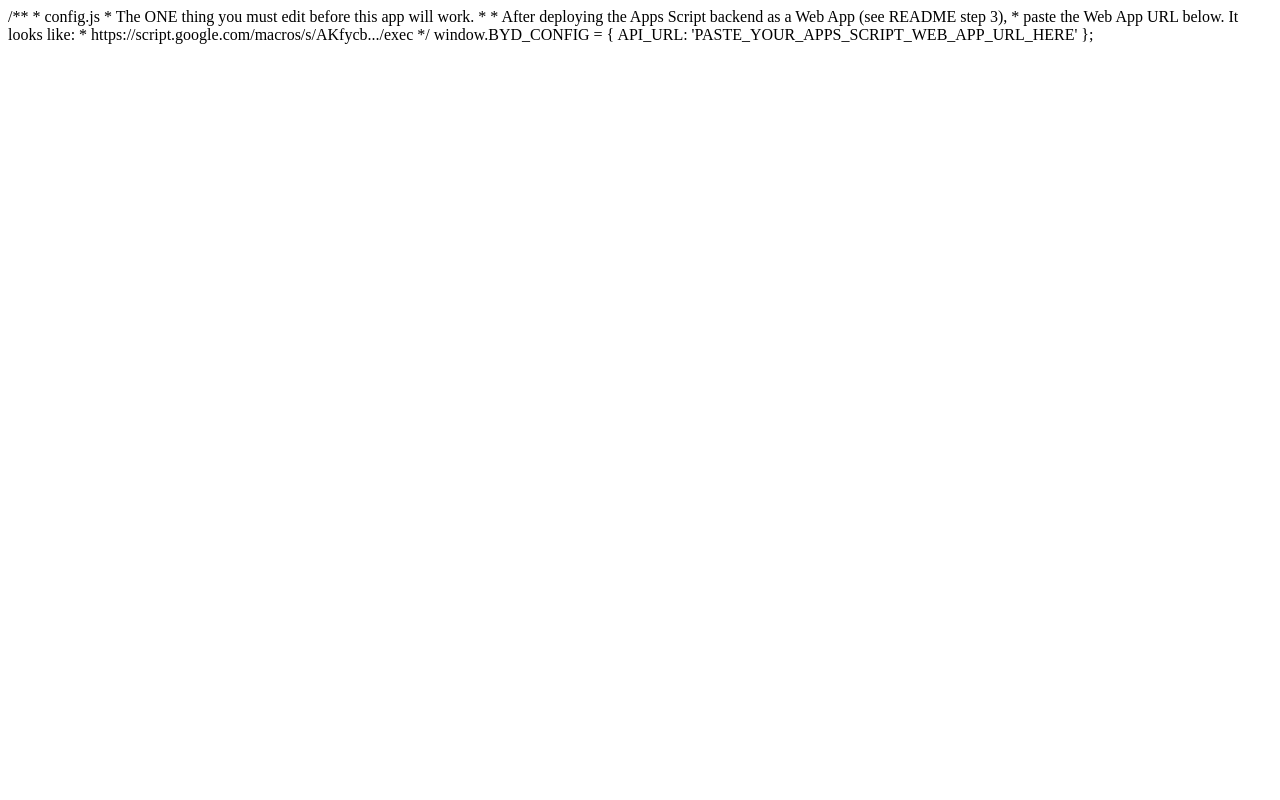
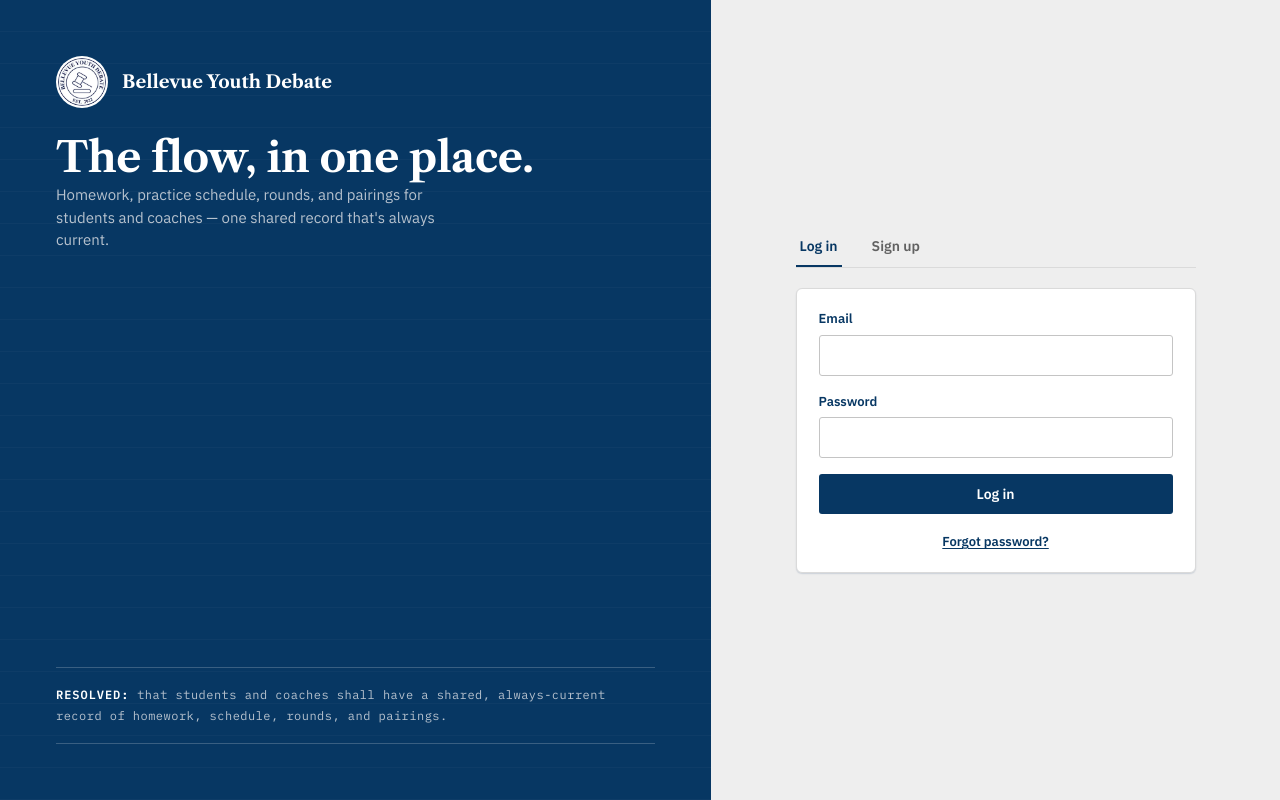
Before and after one commit to bellevueyouthdebate/byd-portal, a plain HTML site: page index.html in a window 1280 px wide. Drawn offline with nearby package versions, Linux system fonts and the light colour scheme.

Commit message:
Update index.html

```diff
--- a/index.html
+++ b/index.html
@@ -1,11 +1,115 @@
-/**
- * config.js
- * The ONE thing you must edit before this app will work.
- *
- * After deploying the Apps Script backend as a Web App (see README step 3),
- * paste the Web App URL below. It looks like:
- *   https://script.google.com/macros/s/AKfycb.../exec
- */
-window.BYD_CONFIG = {
-  API_URL: 'PASTE_YOUR_APPS_SCRIPT_WEB_APP_URL_HERE'
-};
+<!DOCTYPE html>
+<html lang="en">
+<head>
+<meta charset="UTF-8">
+<meta name="viewport" content="width=device-width, initial-scale=1.0">
+<title>Bellevue Youth Debate | Portal</title>
+<link rel="icon" href="assets/logo.webp">
+<link rel="stylesheet" href="css/styles.css">
+<style>
+  body.login-body { background: var(--ink); }
+  .login-shell { min-height: 100vh; display: flex; }
+  .login-hero {
+    flex: 1.15; background: var(--ink); color: #fff; padding: 56px;
+    display: flex; flex-direction: column; justify-content: space-between;
+    background-image: repeating-linear-gradient(to bottom, transparent, transparent 31px, rgba(255,255,255,0.055) 32px);
+  }
+  .login-hero-top { display: flex; align-items: center; gap: 14px; }
+  .login-hero-top img { width: 52px; height: 52px; border-radius: 50%; background: #fff; padding: 2px; }
+  .login-hero-top .brand-mark-name { font-size: 18px; color: #fff; }
+  .login-hero h1 { color: #fff; font-size: 42px; max-width: 480px; margin-top: 26px; line-height: 1.1; }
+  .login-hero .tagline { color: var(--text-on-ink-muted); max-width: 420px; font-size: 15px; }
+  .resolution-strip {
+    font-family: var(--font-mono); font-size: 12px; letter-spacing: 0.04em; line-height: 1.8;
+    color: var(--text-on-ink-muted);
+    border-top: 1px solid rgba(255,255,255,0.2); border-bottom: 1px solid rgba(255,255,255,0.2);
+    padding: 16px 0; margin-top: 32px;
+  }
+  .resolution-strip b { color: #fff; letter-spacing: 0.08em; }
+  .login-panel { flex: 1; background: var(--paper); display: flex; align-items: center; justify-content: center; padding: 40px 24px; }
+  .login-card { width: 100%; max-width: 400px; }
+  .login-card .card { margin-bottom: 0; }
+  .auth-foot { text-align: center; margin-top: 18px; }
+  @media (max-width: 880px) {
+    .login-shell { flex-direction: column; }
+    .login-hero { padding: 32px 24px; }
+    .login-hero h1 { font-size: 28px; }
+  }
+</style>
+</head>
+<body class="login-body">
+  <div class="login-shell">
+    <div class="login-hero">
+      <div>
+        <div class="login-hero-top">
+          <img src="assets/logo.webp" alt="Bellevue Youth Debate seal">
+          <div class="brand-mark-name">Bellevue Youth Debate</div>
+        </div>
+        <h1>The flow, in one place.</h1>
+        <p class="tagline">Homework, practice schedule, rounds, and pairings for students and coaches &mdash; one shared record that's always current.</p>
+      </div>
+      <div class="resolution-strip">
+        <b>RESOLVED:</b> that students and coaches shall have a shared, always-current record of homework, schedule, rounds, and pairings.
+      </div>
+    </div>
+
+    <div class="login-panel">
+      <div class="login-card">
+        <div class="tabs" id="authTabs">
+          <button class="tab-btn active" data-tab="login" type="button">Log in</button>
+          <button class="tab-btn" data-tab="signup" type="button">Sign up</button>
+        </div>
+
+        <div class="tab-panel active" id="panel-login">
+          <div class="card">
+            <form id="loginForm">
+              <div class="field">
+                <label for="loginEmail">Email</label>
+                <input type="email" id="loginEmail" required autocomplete="username">
+              </div>
+              <div class="field">
+                <label for="loginPassword">Password</label>
+                <input type="password" id="loginPassword" required autocomplete="current-password">
+              </div>
+              <button class="btn btn-primary btn-block" type="submit">Log in</button>
+              <div class="auth-foot text-sm">
+                <button type="button" class="link-btn" id="showForgot">Forgot password?</button>
+              </div>
+            </form>
+          </div>
+        </div>
+
+        <div class="tab-panel" id="panel-signup">
+          <div class="card">
+            <form id="signupForm">
+              <div class="field">
+                <label for="suName">Full name</label>
+                <input type="text" id="suName" required autocomplete="name">
+              </div>
+              <div class="field">
+                <label for="suEmail">Email</label>
+                <input type="email" id="suEmail" required autocomplete="username">
+              </div>
+              <div class="field">
+                <label for="suPassword">Password</label>
+                <input type="password" id="suPassword" required minlength="8" autocomplete="new-password">
+                <div class="hint">At least 8 characters.</div>
+              </div>
+              <div class="field">
+                <label for="suCode">Club code</label>
+                <input type="text" id="suCode" required placeholder="Ask your coach">
+              </div>
+              <button class="btn btn-primary btn-block" type="submit">Create account</button>
+              <p class="text-sm text-muted mt-16 mb-0">New accounts start in the "Unassigned" group &mdash; a coach will place you in your section.</p>
+            </form>
+          </div>
+        </div>
+      </div>
+    </div>
+  </div>
+
+  <script src="js/config.js"></script>
+  <script src="js/app.js"></script>
+  <script src="js/login.js"></script>
+</body>
+</html>
```
